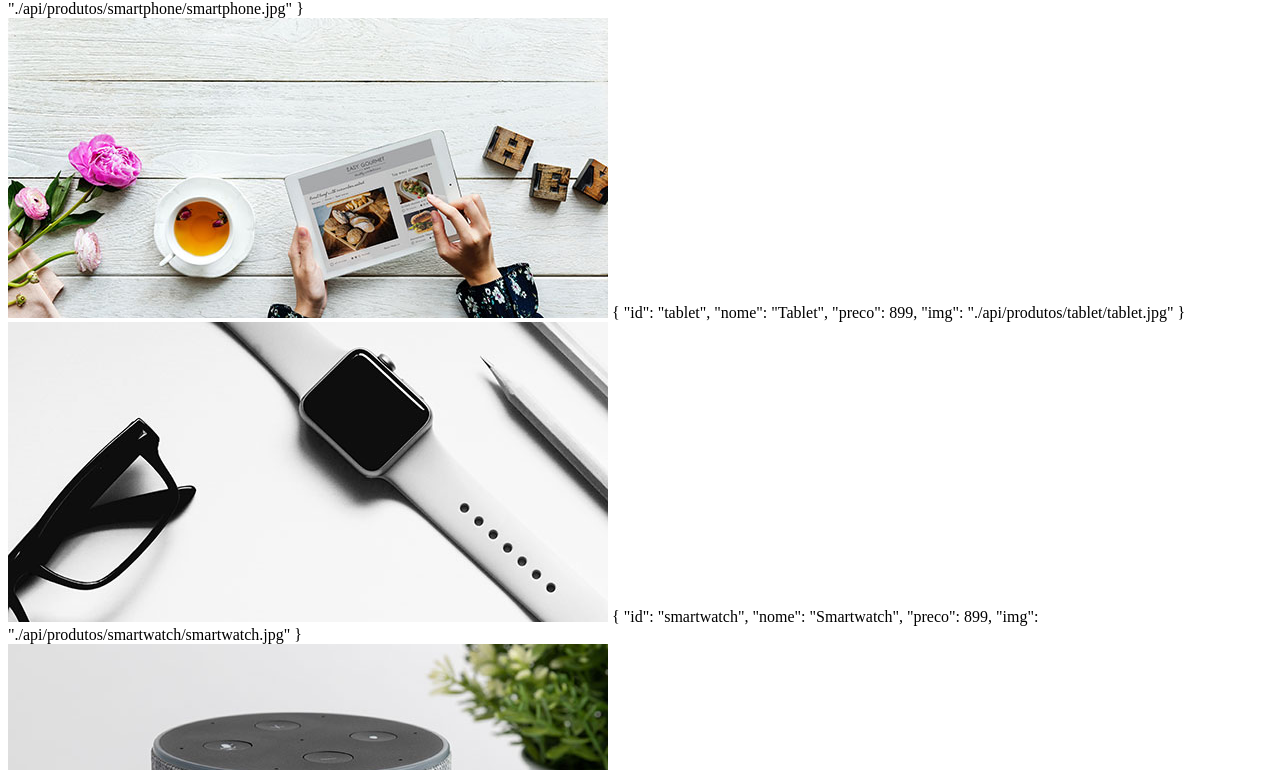
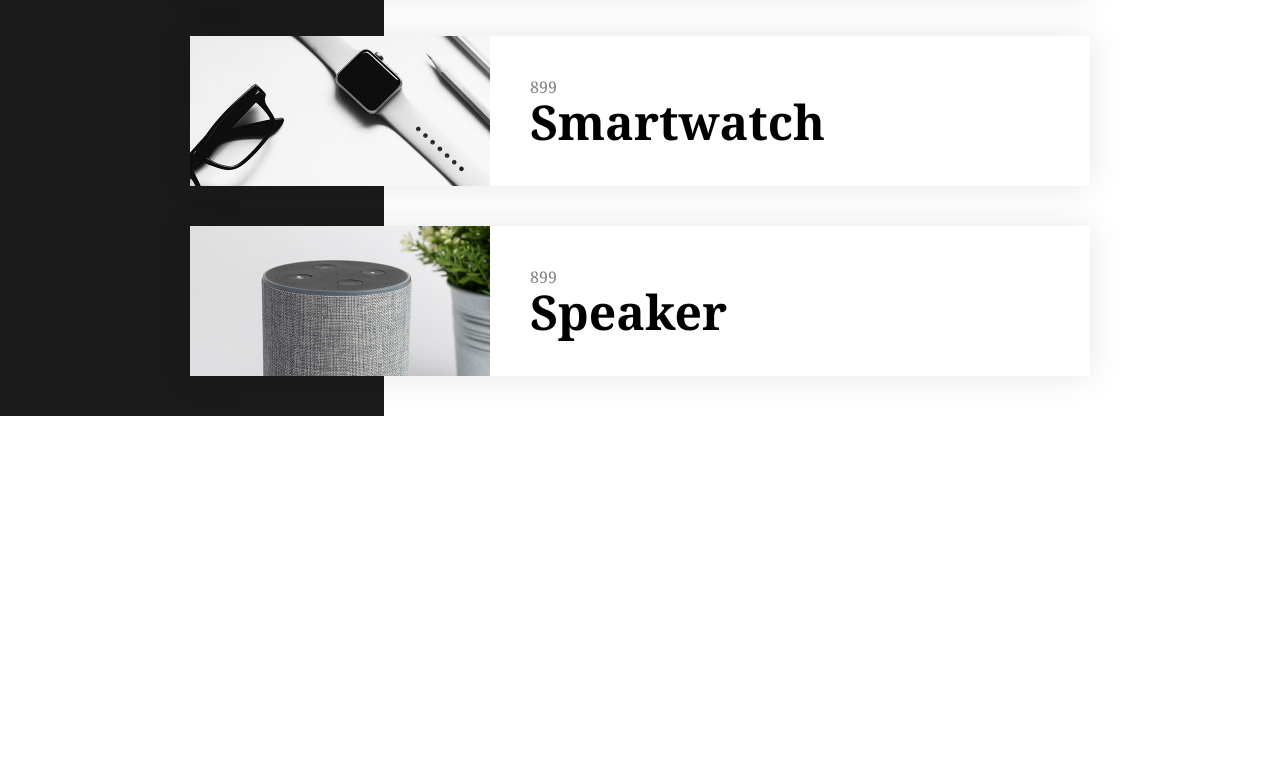
Before and after one commit to rochabianca/Techno-Project, a plain HTML site: page index.html in a window 1280 px wide. Shown: the part 634-1404 px from the top of the page. After the commit the page ends 1050 px from the top, so only its background shows below. Drawn offline with Linux system fonts and the light colour scheme.

Commit message:
listing products and some styles

```diff
--- a/index.html
+++ b/index.html
@@ -5,6 +5,7 @@
     <meta name="viewport" content="width=device-width, initial-scale=1.0" />
     <meta http-equiv="X-UA-Compatible" content="ie=edge" />
     <script src="./vue.min.js"></script>
+    <link href="https://fonts.googleapis.com/css?family=Noto+Serif:400,700" rel="stylesheet">
     <link rel="stylesheet" href="./style.css" />
     <title>Techno</title>
   </head>
@@ -13,7 +14,10 @@
       <section class="produtos">
         <div v-for="produto in produtos" :key="produto.id" class="produto">
         <img :src="produto.img" :alt="produto.nome" class="produto_img">
-        {{produto}}
+        <div class="produto_info">
+          <span class="produto_preco">{{produto.preco}}</span>
+          <h2 class="produto_titulo">{{produto.nome}}</h2>
+        </div>
         </div>
       </section>
     </div>
--- a/style.css
+++ b/style.css
@@ -0,0 +1,54 @@
+/* Reset */
+body,
+h1,
+h2,
+ul,
+li {
+  padding: 0px;
+  margin: 0px;
+}
+ul {
+  list-style: none;
+}
+* {
+  box-sizing: border-box;
+}
+
+/* Estilos Gerais */
+
+body {
+  background: linear-gradient(to right, #1a1a1a 30%, #fff 30%);
+  font-family: 'Noto Serif', serif;
+}
+
+#app {
+  padding: 0 80px;
+}
+
+/* Lista Produtos */
+.produtos {
+  max-width: 900px;
+  margin: 100px auto 0 auto;
+}
+
+.produto {
+  display: flex;
+  align-items: center;
+  margin-bottom: 40px;
+  background: #fff;
+  box-shadow: 0 0 2rem rgba(0, 0, 0, 0.1);
+}
+
+.produto_img {
+  max-width: 300px;
+  margin-right: 40px;
+}
+
+.produto_titulo {
+  font-size: 3rem;
+  line-height: 1;
+}
+
+.produto_preco {
+  color: rgba(0, 0, 0, 0.5);
+}
```
